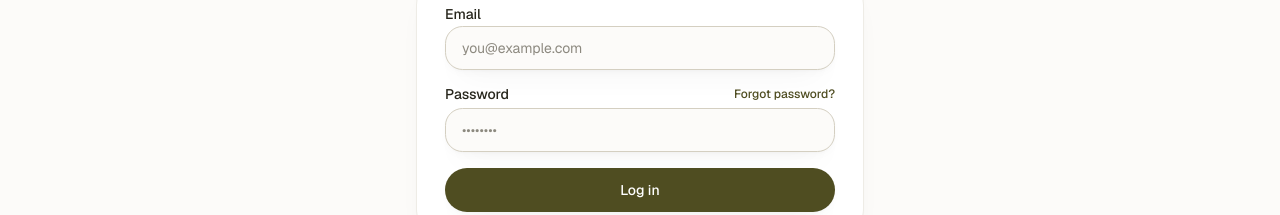
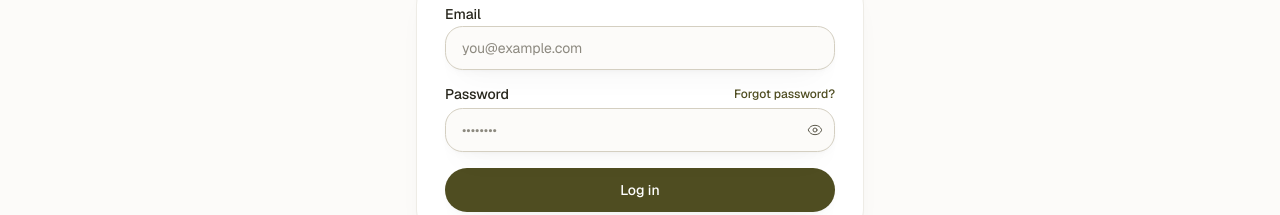
Before and after one commit to thechinitrust/Chini-Trust-LMS, a Next.js app: page /login in a window 1280 px wide. Shown: the part 381-596 px from the top of the page. Built offline with nearby package versions, Linux system fonts and the light colour scheme; no server answers.

Commit message:
fix(auth): trim login email and add show password toggle

```diff
--- a/src/app/login/page.tsx
+++ b/src/app/login/page.tsx
@@ -4,7 +4,7 @@
 import Link from "next/link";
 import { Suspense } from "react";
 import { useRouter, useSearchParams } from "next/navigation";
-import { Loader2 } from "lucide-react";
+import { Loader2, Eye, EyeOff } from "lucide-react";
 
 import { useAuth } from "@/context/auth-context";
 import { notify } from "@/lib/toast";
@@ -35,6 +35,7 @@
   const searchParams = useSearchParams();
   const [email, setEmail] = React.useState("");
   const [password, setPassword] = React.useState("");
+  const [showPassword, setShowPassword] = React.useState(false);
   const [isSubmitting, setIsSubmitting] = React.useState(false);
   // Sign-in already redirects immediately with the profile it just fetched
   // (see handleSubmit) -- without this guard, the effect below would fire a
@@ -61,7 +62,8 @@
     e.preventDefault();
     setIsSubmitting(true);
     try {
-      const profile = await login(email, password);
+      const cleanEmail = email.trim().toLowerCase();
+      const profile = await login(cleanEmail, password);
       notify.success(`Welcome back, ${profile.fullName.split(" ")[0]}`);
       hasRedirectedRef.current = true;
       const redirectTo = safeRedirectTarget(searchParams.get("redirectTo"));
@@ -121,16 +123,27 @@
               Forgot password?
             </Link>
           </div>
+          <div className="relative">
             <Input
               id="password"
-            type="password"
+              type={showPassword ? "text" : "password"}
               autoComplete="current-password"
               required
               minLength={6}
               value={password}
               onChange={(e) => setPassword(e.target.value)}
               placeholder="••••••••"
+              className="pr-10"
             />
+            <button
+              type="button"
+              onClick={() => setShowPassword(!showPassword)}
+              className="absolute right-3 top-1/2 -translate-y-1/2 text-muted-foreground transition-colors hover:text-foreground focus-visible:outline-none"
+              aria-label={showPassword ? "Hide password" : "Show password"}
+            >
+              {showPassword ? <EyeOff className="size-4" strokeWidth={1.5} /> : <Eye className="size-4" strokeWidth={1.5} />}
+            </button>
+          </div>
         </div>
         <Button type="submit" className="w-full" disabled={isSubmitting}>
           {isSubmitting && <Loader2 className="size-4 animate-spin" />}
--- a/src/context/auth-context.tsx
+++ b/src/context/auth-context.tsx
@@ -124,7 +124,8 @@
 
   const login = React.useCallback(
     async (email: string, password: string) => {
-      const { data, error } = await supabase.auth.signInWithPassword({ email, password });
+      const cleanEmail = email.trim().toLowerCase();
+      const { data, error } = await supabase.auth.signInWithPassword({ email: cleanEmail, password });
       if (error || !data.user) {
         throw new Error(error?.message ?? "Login failed.");
       }
```
Lines whose indentation alone changed are shown as unchanged.
